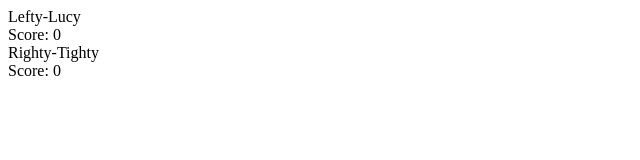
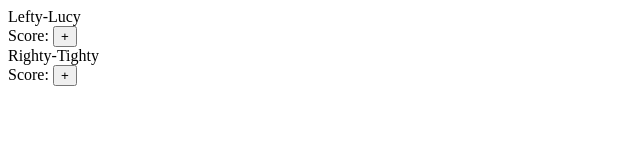
Before and after one commit to DamianDRuiz/soapstone-trivia, a React (Vite) app: page / in a window 1280 px wide. Shown: the top 160 px of the page, without its empty margins (0-640 px from the left). Built offline with nearby package versions, Linux system fonts and the light colour scheme.

Commit message:
Added score component

```diff
--- a/src/app/components/Score/Score.tsx
+++ b/src/app/components/Score/Score.tsx
@@ -1,14 +1,19 @@
-import styles from './Score.module.scss';
+import { SetStateAction } from 'react';
 
-/* eslint-disable-next-line */
-export interface ScoreProps {}
+export function Score({ score, setScore }: ScoreProps) {
+  const handleClick = () => setScore((prev) => prev + 1);
 
-export function Score(props: ScoreProps) {
   return (
-    <div className={styles['container']}>
-      <span>Score: 0</span>
+    <div>
+      <span>Score: {score}</span>
+      <button onClick={handleClick}>+</button>
     </div>
   );
 }
 
+interface ScoreProps {
+  score: number;
+  setScore: React.Dispatch<SetStateAction<number>>;
+}
+
 export default Score;
```
